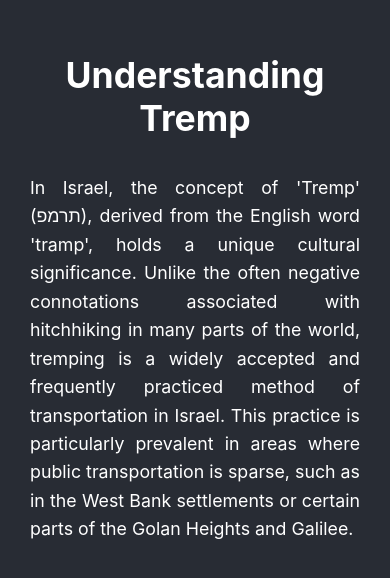
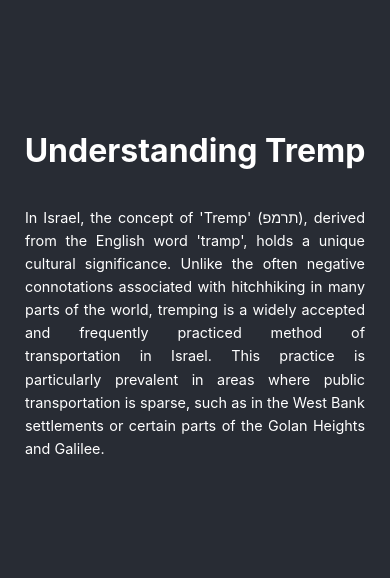
Before and after one commit to ZachLomw/trempitreact, a React (Create React App) app: page / in a window 390 px wide. Shown: the part 130-708 px from the top of the page. Built offline with nearby package versions, Linux system fonts and the light colour scheme.

Commit message:
Responsive Design For Smaller Screens

```diff
--- a/src/App.css
+++ b/src/App.css
@@ -6,7 +6,6 @@
   flex-direction: column;
   align-items: center;
   justify-content: center;
-  font-size: calc(10px + 2vmin);
   color: white;
 }
 
@@ -17,6 +16,7 @@
   flex-direction: column;
   align-items: center;
   justify-content: center;
+  width: 100%;
 }
 
 .App-link {
@@ -29,11 +29,26 @@
   margin: 20px;
   line-height: 1.6;
   font-size: 1.1em;
+  padding: 0 10px;
 }
 
+/* Responsive design for smaller screens */
 @media (max-width: 768px) {
   .App-description {
-    margin: 10px;
+    margin: 15px;
     font-size: 1em;
+    padding: 0 5%;
+  }
+
+  .App-header {
+    padding: 10px;
   }
 }
+
+/* Additional adjustments for very small screens */
+@media (max-width: 480px) {
+  .App-description {
+    font-size: 0.9em;
+    padding: 0 10px;
+  }
+}
```
